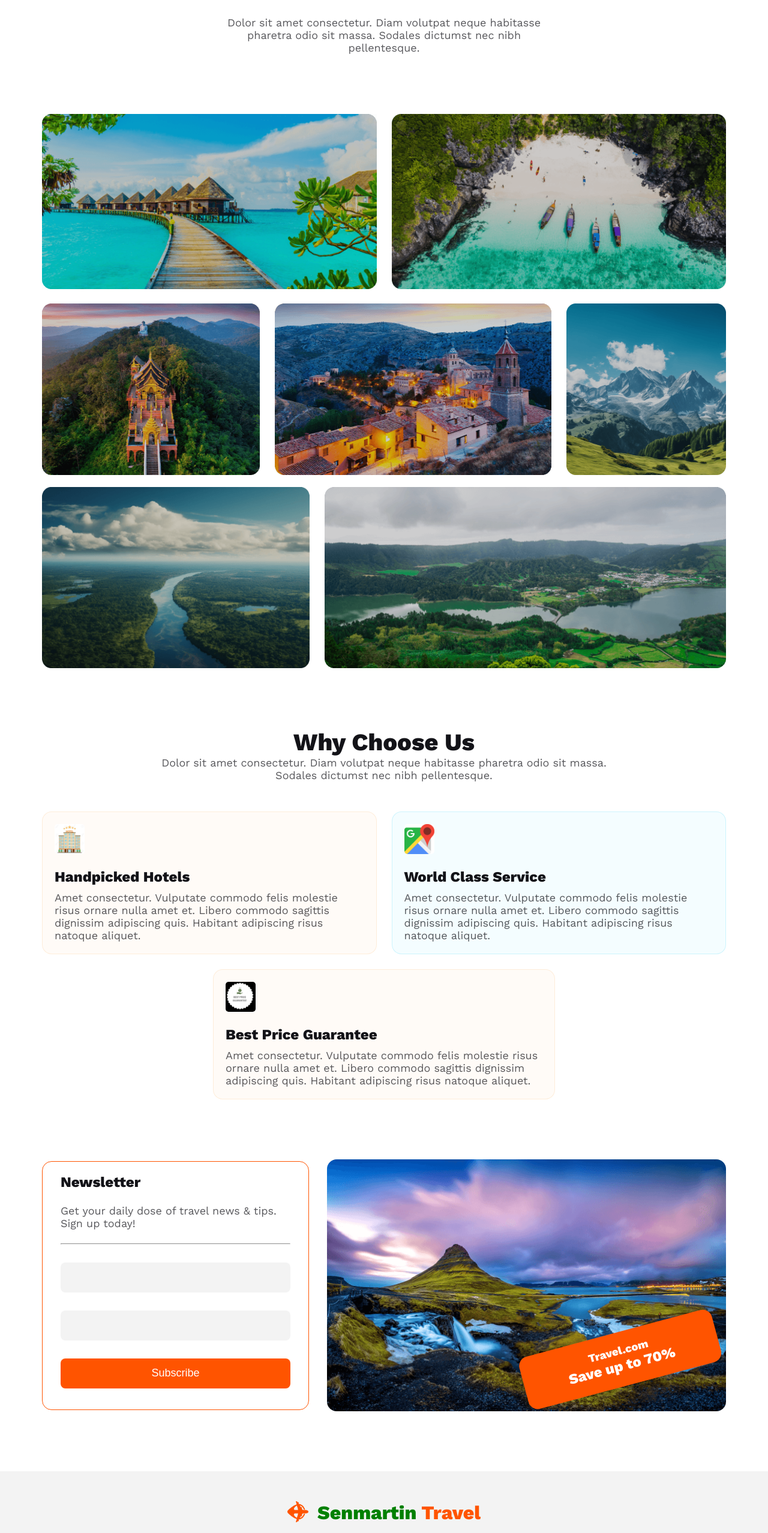
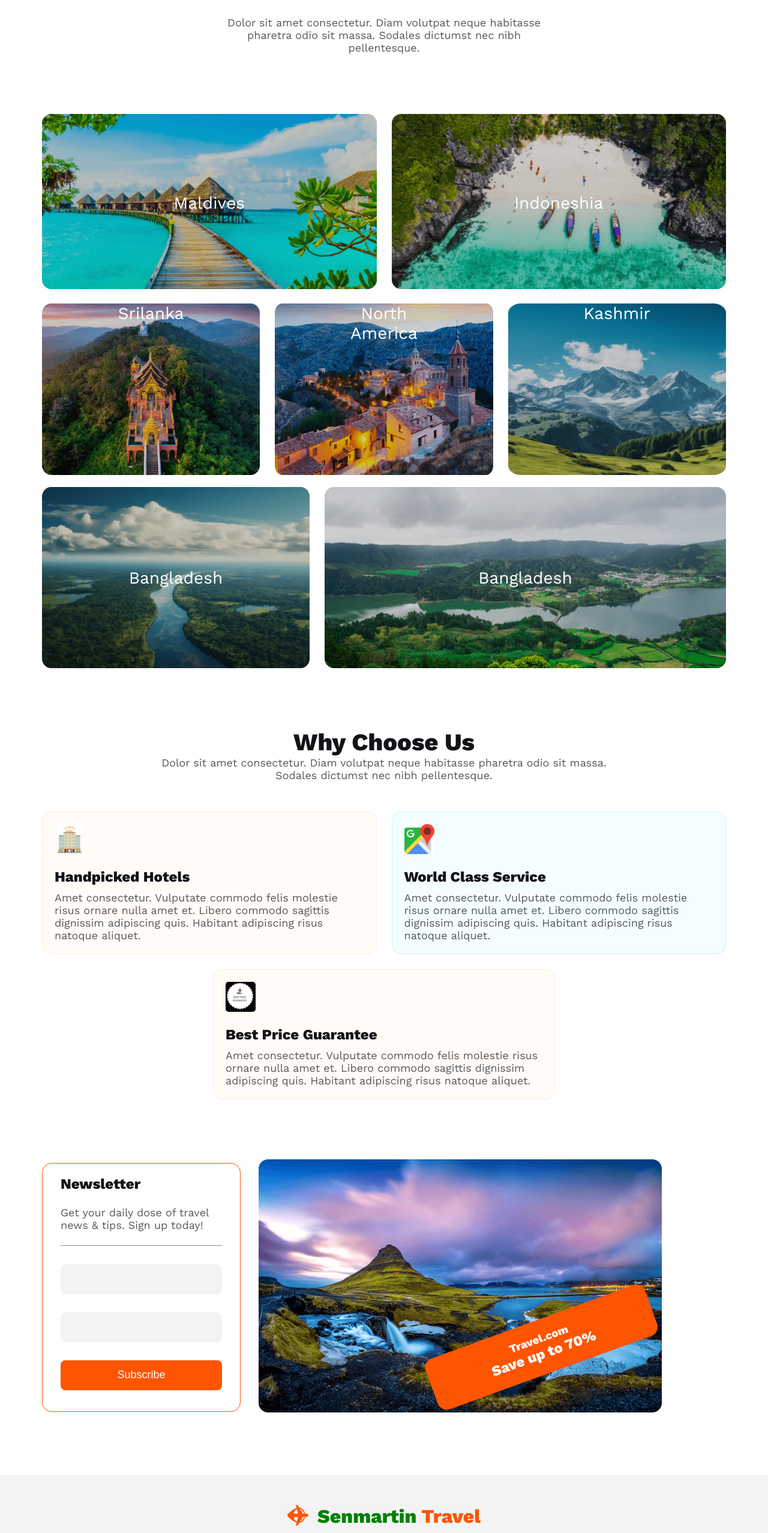
Before and after one commit to manik-kyau/senmartin-traveling-project, a plain HTML site: page index.html in a window 1280 px wide. Shown: the part 1489-4045 px from the top of the page at 60% size. Drawn offline with nearby package versions, Linux system fonts and the light colour scheme.

Commit message:
change part3

```diff
--- a/index.html
+++ b/index.html
@@ -136,31 +136,56 @@
 
 
             <div class="image-item item-1">
-            <div>
-                <img src="images/rectangle5.png" alt="">
-            </div>
-            <div>
+
+                <div class="image-container">
+                    <img src="images/rectangle5.png" alt="">
+                    <div class="text-overlay">
+                        <p>Maldives</p>
+                    </div>
+                </div>
+
+            <div class="image-container">
                 <img src="images/rectangle12.png" alt="">
+                <div class="text-overlay">
+                    <p>Indoneshia</p>
+                </div>
             </div>
         </div>
         <div class="image-item item-2">
-            <div>
+            <div class="image-container">
                 <img src="images/rectangle6.png" alt="">
+                <div class="text-overlay">
+                    <p>Srilanka</p>
+                </div>
             </div>
-            <div>
+
+            <div class="image-container">
                 <img src="images/rectangle7.png" alt="">
+                <div class="text-overlay">
+                    <p>North America</p>
+                </div>
             </div>
-            <div>
+            <div class="image-container">
                 <img src="images/rectangle9.png" alt="">
+                <div class="text-overlay">
+                    <p>Kashmir</p>
+                </div>
             </div>
         </div>
 
         <div class="image-item item-3">
-            <div class="image-1">
+            <div class="image-1 image-container">
                 <img src="images/rectangle11.png" alt="">
+                <div class="text-overlay">
+                    <p>Bangladesh</p>
+                </div>
             </div>
-            <div class="image-2">
+
+            <div class="image-2 image-container">
                 <img src="images/rectangle10.png" alt="">
+                <div class="text-overlay">
+                    <p>Bangladesh</p>
+                </div>
             </div>
 
         </div>
@@ -215,7 +240,7 @@
             </form>
 
             <div class="newsleter-box">
-
+                <img src="images/rectangle8.png" alt="">
                     <div class="travel">
                         <h3>Travel.com</h3>
                         <h2>Save up to 70%</h2>
--- a/style.css
+++ b/style.css
@@ -130,6 +130,7 @@ nav ul li a{
     background-color: var(--primary-color);
     color: white;
     padding: 15px 20px;
+    cursor: pointer;
 }
 
 /*  Style  Tour Section   */
@@ -216,6 +217,21 @@ nav ul li a{
     gap: 25px;
 }
 
+.image-container{
+    position: relative;
+    width: 100%;
+
+}
+.text-overlay{
+    position: absolute;
+    top: 50%;
+    left: 50%;
+    transform: translate(-50%,-50%);
+    text-align: center;
+    font-size: 28px;
+    color: white;
+}
+
 .item-2 div{
     height: 286px;
 }
@@ -247,8 +263,6 @@ nav ul li a{
     width: 60%;
 
 }
-
-
 
 
 /*   choose sections    */
@@ -337,13 +351,8 @@ form #btn{
     margin-bottom: 35px;
 }
 .newsleter-box{
-    border-radius: 16px;
-    background-image: url('images/rectangle8.png');
-    background-position: center;
-    background-size: cover;
-    background-repeat: no-repeat;
-    width: 60%;
-    height: 420px;
+    position: relative;
+    width: 100%;
 }
 
 
@@ -354,8 +363,11 @@ form #btn{
     background-color: var(--primary-color);
     color: #FFF;
     text-align: center;
-    transform:  translateY(330px) translateX(340px) rotate(-15deg);
+    transform:   rotate(-20deg);
     transform-origin: bottom left;
+    position: absolute;
+    top: 78%;
+    left: 39%;
 
 }
 
@@ -405,9 +417,6 @@ h4{
     .container{
         margin: 50px 15px;
     }
-    .choose-container{
-
-    }
 
     .choose-option,
     .Destination-container{
@@ -454,13 +463,15 @@ h4{
         width: 100%;
     }
 
-    .newsleter-box{
-        background-position: cover;
+    .newsleter-box img{
+        width: 100%;
     }
     .travel{
         width: 60%;
-        transform: translateX(160px) translateY(330px) rotate(-15deg);
+        transform:  rotate(-15deg);
         transform-origin: bottom left;
+        top: 64%;
+        left: 42%;
     }
 
     .tour-content,
@@ -484,5 +495,8 @@ h4{
     .description{
         font-size: 16px !important;
     }
+    .btn-primary{
+        padding: 12px 20px;
+    }
 
 }
```
